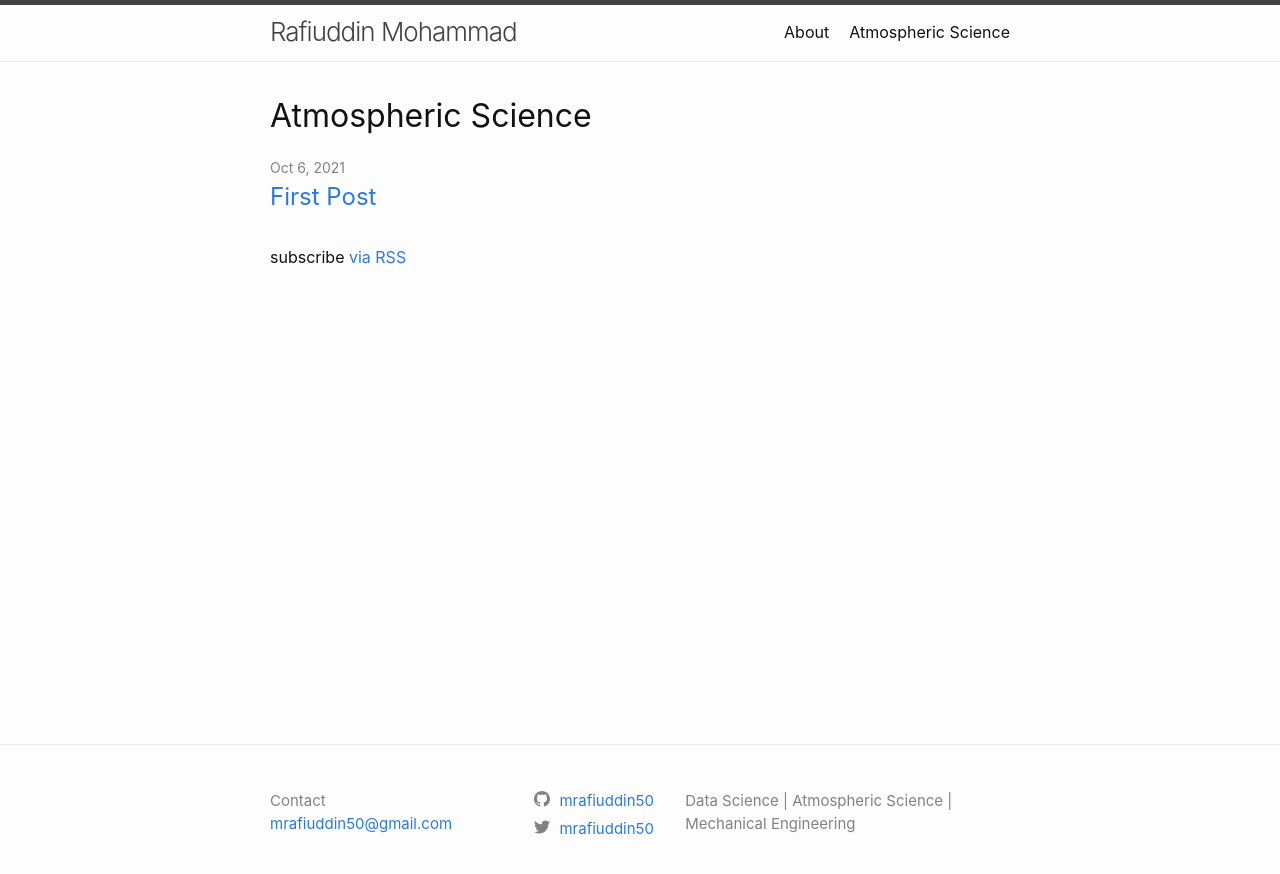
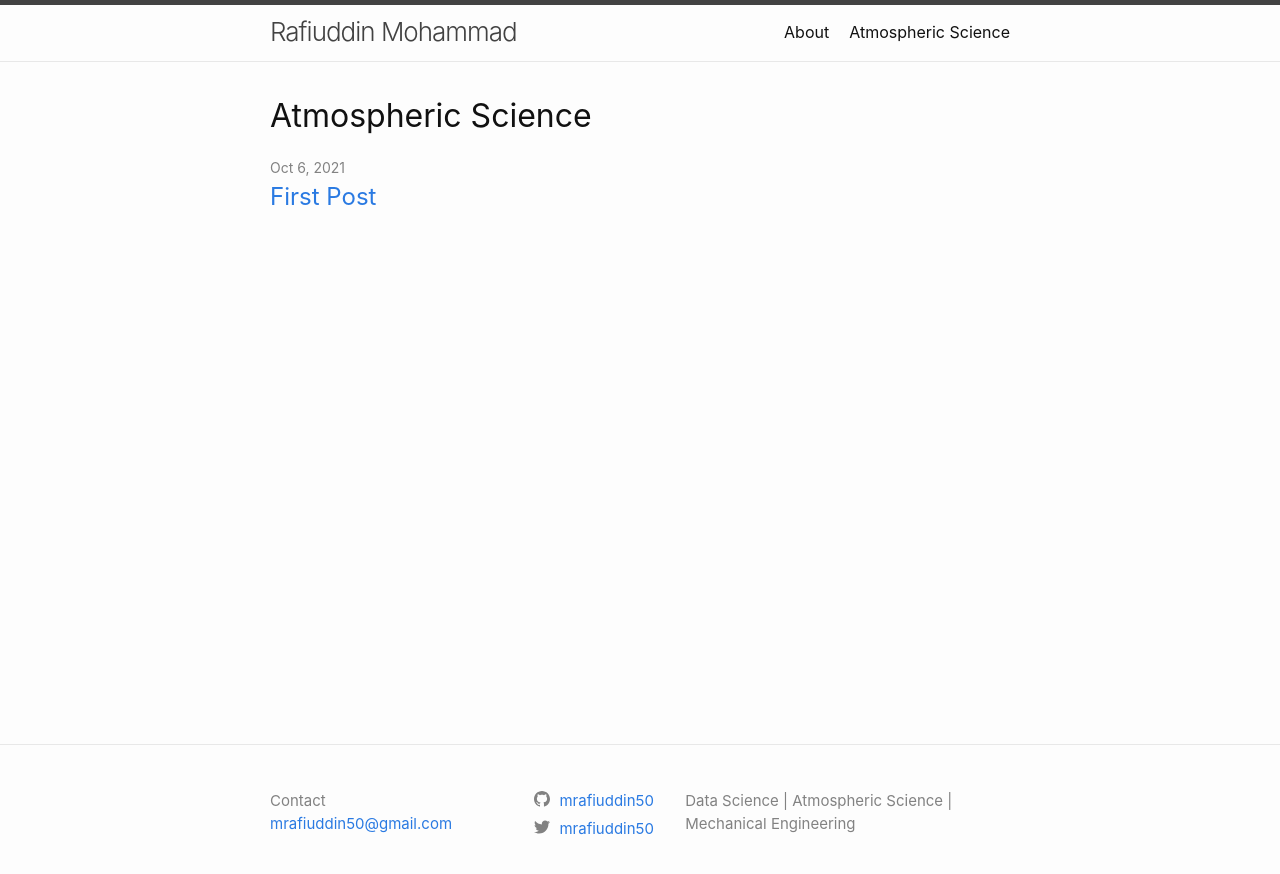
Before and after one commit to mrafiuddin50/mrafiuddin50.github.io, a Jekyll site: the page built from atmospheric.markdown, in a window 1280 px wide. Shown: the top 874 px of the page. Built offline with Jekyll 4.4.1, drawn with Linux system fonts in a browser that asks for light colours.

Commit message:
Update atmos.html

```diff
--- a/_layouts/atmos.html
+++ b/_layouts/atmos.html
@@ -28,7 +28,7 @@ layout: default
       {%- endfor -%}
     </ul>
 
-    <p class="rss-subscribe">subscribe <a href="{{ "/feed.xml" | relative_url }}">via RSS</a></p>
+    <!--- <p class="rss-subscribe">subscribe <a href="{{ "/feed.xml" | relative_url }}">via RSS</a></p> --->
   {%- endif -%}
 
 </div>
```
